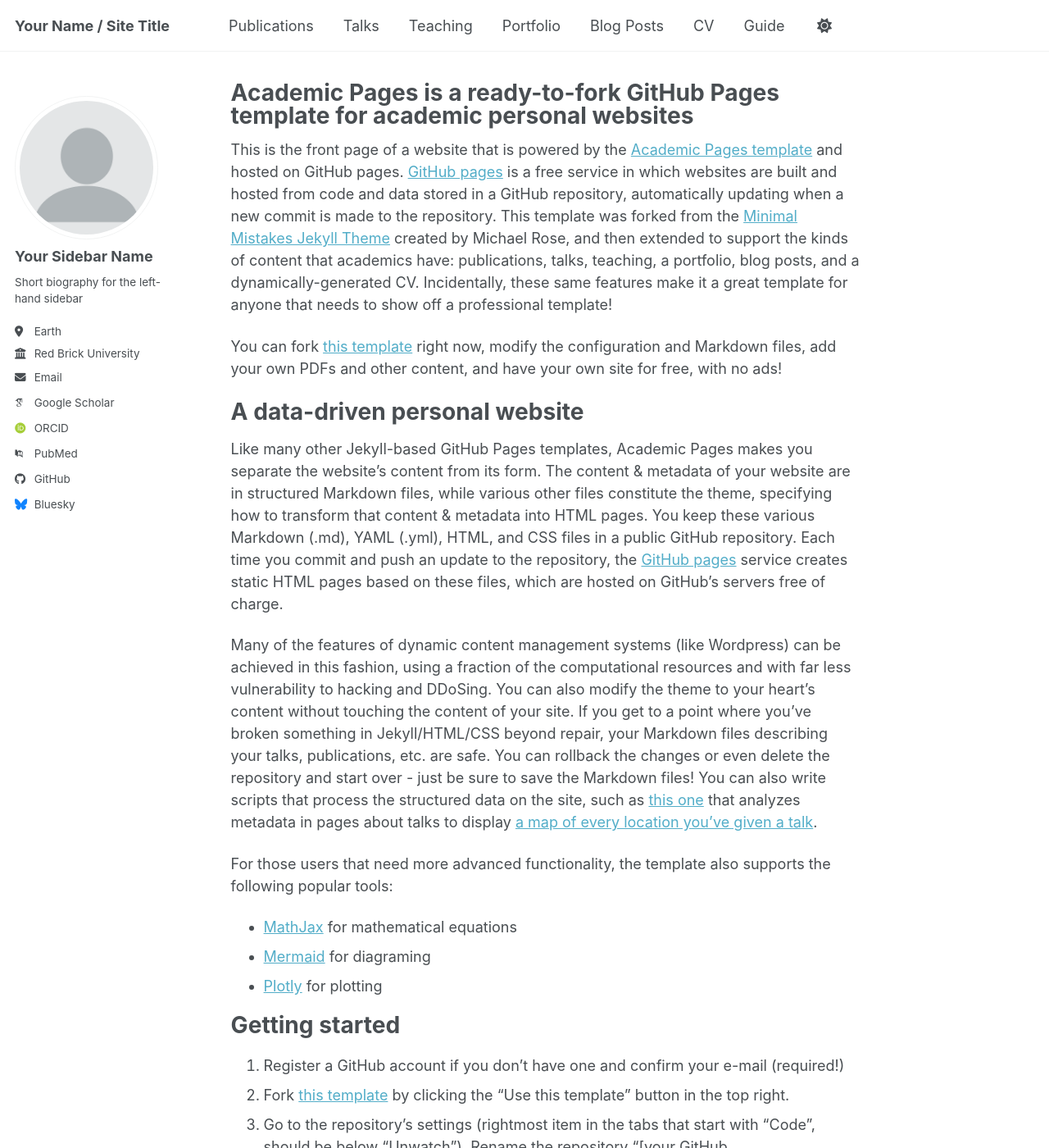
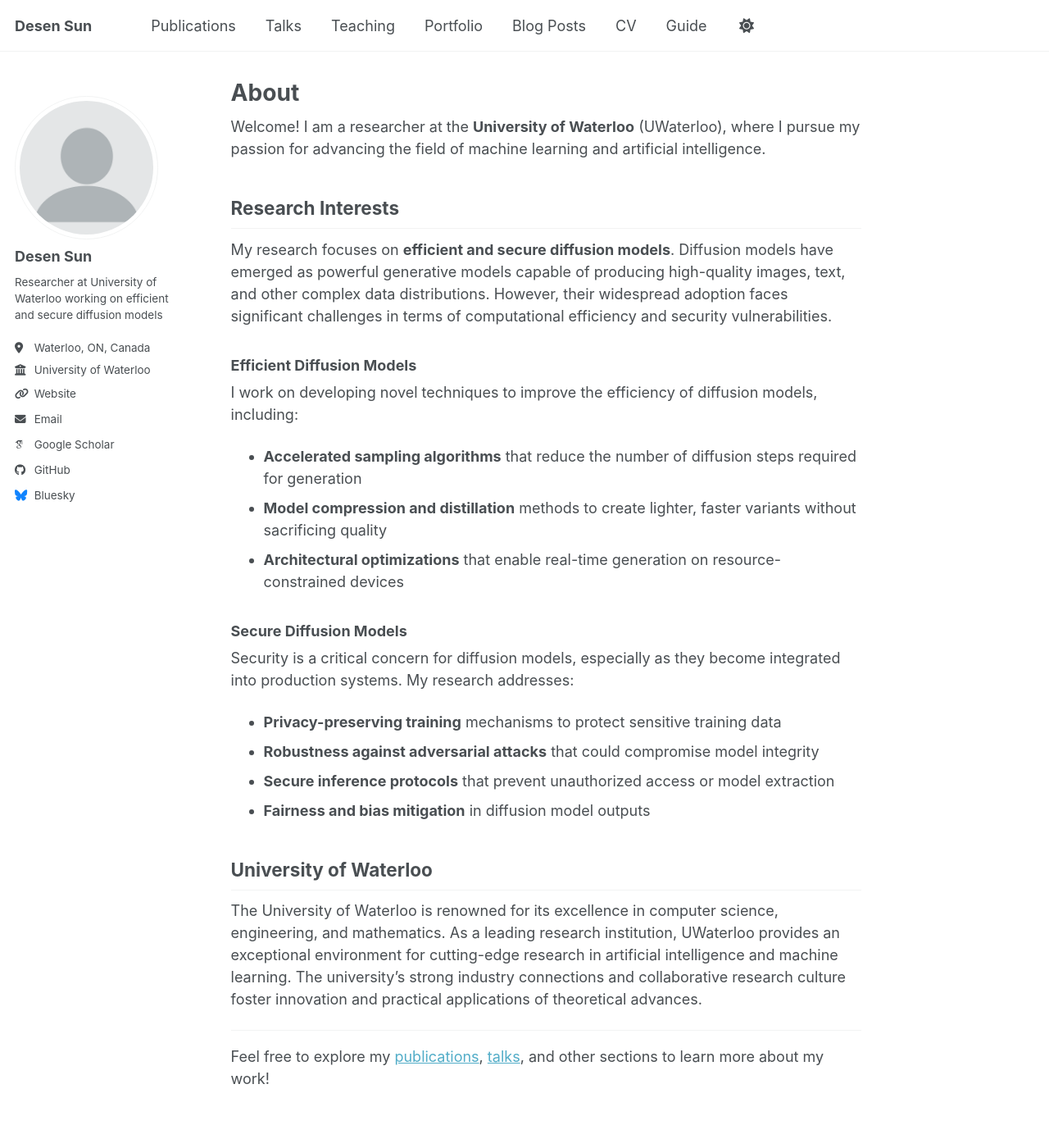
Before and after one commit to desenSunUBW/desen.sun.github.io, a Jekyll site: the page built from _pages/about.md, in a window 1280 px wide and 1400 px high. Shown: the whole window at 82% size. Built offline with Jekyll 4.4.1, drawn with Linux system fonts in a browser that asks for light colours; some web fonts are replaced; a script bundle is joined from its source files by our own code; library files that are not in the unit come from our copies; some of the changed text lies outside the part shown.

Commit message:
add self introduction

```diff
--- a/_config.yml
+++ b/_config.yml
@@ -9,14 +9,14 @@
 # Basic Site Settings
 locale                   : "en-US"
 site_theme               : "default" # Currently available options are "default", "air"
-title                    : "Your Name / Site Title"
+title                    : "Desen Sun"
 title_separator          : "-"
-name                     : &name "Your Name"
-description              : &description "Your Name's academic portfolio"   # Update this with a general description of your site, this is the default if not overridden by a page
-url                      : https://academicpages.github.io # The base hostname & protocol for your site e.g. "https://[your GitHub username].github.io",
+name                     : &name "Desen Sun"
+description              : &description "Researcher at University of Waterloo working on efficient and secure diffusion models"   # Update this with a general description of your site, this is the default if not overridden by a page
+url                      : https://desen.sun.github.io # The base hostname & protocol for your site e.g. "https://[your GitHub username].github.io",
                                                            # or if you already have some other page hosted on Github then use "https://[your GitHub username].github.io/[Your Repo Name]"
 baseurl                  : "" # the subpath of your site, e.g. "/blog"
-repository               : "academicpages/academicpages.github.io"
+repository               : "desenSunUBW/desen.sun.github.io"
 
 # Site Author - The following control what appear as part of the author content on the side bar.
 #               If a field is blank the icon and link will not appear, otherwise it will be shown.
@@ -24,24 +24,24 @@
 author:
   # Biographic information
   avatar           : "profile.png"
-  name             : "Your Sidebar Name"
+  name             : "Desen Sun"
   pronouns         : # example: "she/her"
-  bio              : "Short biography for the left-hand sidebar"
-  location         : "Earth"
-  employer         : "Red Brick University"
-  uri              : # URL
-  email            : "none@example.org"
+  bio              : "Researcher at University of Waterloo working on efficient and secure diffusion models"
+  location         : "Waterloo, ON, Canada"
+  employer         : "University of Waterloo"
+  uri              : "desen.sun.github.io" # URL
+  email            : "desen.sun AT uwaterloo.ca"
 
   # Academic websites
   academia         : # URL
   arxiv            : # URL - Update with the correct link to your profile
-  googlescholar    : "https://scholar.google.com/citations?user=PS_CX0AAAAAJ"
+  googlescholar    : "https://scholar.google.com/citations?user=32CXyUYAAAAJ&hl=en&oi=ao"
   inspire-hep      : # URL
   impactstory      : # URL
-  orcid            : "https://orcid.org/yourorcidurl"
+  orcid            :
   semantic         : # URL
   ssrn             : # URL
-  pubmed           : "https://www.ncbi.nlm.nih.gov/pubmed/?term=john+snow"
+  pubmed           :
   researchgate     : # URL
   scopus           : # URL
   zotero           : # URL
@@ -138,7 +138,7 @@
 
 # Social Sharing
 twitter:
-  username               : &twitter
+  username               :
 facebook:
   username               :
   app_id                 :
--- a/_pages/about.md
+++ b/_pages/about.md
@@ -1,56 +1,35 @@
 ---
 permalink: /
-title: "Academic Pages is a ready-to-fork GitHub Pages template for academic personal websites"
+title: "About"
 author_profile: true
 redirect_from:
   - /about/
   - /about.html
 ---
 
-This is the front page of a website that is powered by the [Academic Pages template](https://github.com/academicpages/academicpages.github.io) and hosted on GitHub pages. [GitHub pages](https://pages.github.com) is a free service in which websites are built and hosted from code and data stored in a GitHub repository, automatically updating when a new commit is made to the repository. This template was forked from the [Minimal Mistakes Jekyll Theme](https://mmistakes.github.io/minimal-mistakes/) created by Michael Rose, and then extended to support the kinds of content that academics have: publications, talks, teaching, a portfolio, blog posts, and a dynamically-generated CV. Incidentally, these same features make it a great template for anyone that needs to show off a professional template!
+Welcome! I am a researcher at the **University of Waterloo** (UWaterloo), where I pursue my passion for advancing the field of machine learning and artificial intelligence.
 
- You can fork [this template](https://github.com/academicpages/academicpages.github.io) right now, modify the configuration and Markdown files, add your own PDFs and other content, and have your own site for free, with no ads!
+## Research Interests
 
-A data-driven personal website
-======
-Like many other Jekyll-based GitHub Pages templates, Academic Pages makes you separate the website's content from its form. The content & metadata of your website are in structured Markdown files, while various other files constitute the theme, specifying how to transform that content & metadata into HTML pages. You keep these various Markdown (.md), YAML (.yml), HTML, and CSS files in a public GitHub repository. Each time you commit and push an update to the repository, the [GitHub pages](https://pages.github.com/) service creates static HTML pages based on these files, which are hosted on GitHub's servers free of charge.
+My research focuses on **efficient and secure diffusion models**. Diffusion models have emerged as powerful generative models capable of producing high-quality images, text, and other complex data distributions. However, their widespread adoption faces significant challenges in terms of computational efficiency and security vulnerabilities.
 
-Many of the features of dynamic content management systems (like Wordpress) can be achieved in this fashion, using a fraction of the computational resources and with far less vulnerability to hacking and DDoSing. You can also modify the theme to your heart's content without touching the content of your site. If you get to a point where you've broken something in Jekyll/HTML/CSS beyond repair, your Markdown files describing your talks, publications, etc. are safe. You can rollback the changes or even delete the repository and start over - just be sure to save the Markdown files! You can also write scripts that process the structured data on the site, such as [this one](https://github.com/academicpages/academicpages.github.io/blob/master/talkmap.ipynb) that analyzes metadata in pages about talks to display [a map of every location you've given a talk](https://academicpages.github.io/talkmap.html).
+### Efficient Diffusion Models
+I work on developing novel techniques to improve the efficiency of diffusion models, including:
+- **Accelerated sampling algorithms** that reduce the number of diffusion steps required for generation
+- **Model compression and distillation** methods to create lighter, faster variants without sacrificing quality
+- **Architectural optimizations** that enable real-time generation on resource-constrained devices
 
-For those users that need more advanced functionality, the template also supports the following popular tools:
-- [MathJax](https://www.mathjax.org/) for mathematical equations
-- [Mermaid](https://mermaid.js.org/) for diagraming
-- [Plotly](https://plotly.com/javascript/) for plotting
+### Secure Diffusion Models
+Security is a critical concern for diffusion models, especially as they become integrated into production systems. My research addresses:
+- **Privacy-preserving training** mechanisms to protect sensitive training data
+- **Robustness against adversarial attacks** that could compromise model integrity
+- **Secure inference protocols** that prevent unauthorized access or model extraction
+- **Fairness and bias mitigation** in diffusion model outputs
 
-Getting started
-======
-1. Register a GitHub account if you don't have one and confirm your e-mail (required!)
-1. Fork [this template](https://github.com/academicpages/academicpages.github.io) by clicking the "Use this template" button in the top right.
-1. Go to the repository's settings (rightmost item in the tabs that start with "Code", should be below "Unwatch"). Rename the repository "[your GitHub username].github.io", which will also be your website's URL.
-1. Set site-wide configuration and create content & metadata (see below -- also see [this set of diffs](https://archive.is/3TPas) showing what files were changed to set up [an example site](https://getorg-testacct.github.io) for a user with the username "getorg-testacct")
-1. Upload any files (like PDFs, .zip files, etc.) to the files/ directory. They will appear at https://[your GitHub username].github.io/files/example.pdf.
-1. Check status by going to the repository settings, in the "GitHub pages" section
+## University of Waterloo
 
-Site-wide configuration
-------
-The main configuration file for the site is in the base directory in [_config.yml](https://github.com/academicpages/academicpages.github.io/blob/master/_config.yml), which defines the content in the sidebars and other site-wide features. You will need to replace the default variables with ones about yourself and your site's github repository. The configuration file for the top menu is in [_data/navigation.yml](https://github.com/academicpages/academicpages.github.io/blob/master/_data/navigation.yml). For example, if you don't have a portfolio or blog posts, you can remove those items from that navigation.yml file to remove them from the header.
+The University of Waterloo is renowned for its excellence in computer science, engineering, and mathematics. As a leading research institution, UWaterloo provides an exceptional environment for cutting-edge research in artificial intelligence and machine learning. The university's strong industry connections and collaborative research culture foster innovation and practical applications of theoretical advances.
 
-Create content & metadata
-------
-For site content, there is one Markdown file for each type of content, which are stored in directories like _publications, _talks, _posts, _teaching, or _pages. For example, each talk is a Markdown file in the [_talks directory](https://github.com/academicpages/academicpages.github.io/tree/master/_talks). At the top of each Markdown file is structured data in YAML about the talk, which the theme will parse to do lots of cool stuff. The same structured data about a talk is used to generate the list of talks on the [Talks page](https://academicpages.github.io/talks), each [individual page](https://academicpages.github.io/talks/2012-03-01-talk-1) for specific talks, the talks section for the [CV page](https://academicpages.github.io/cv), and the [map of places you've given a talk](https://academicpages.github.io/talkmap.html) (if you run this [python file](https://github.com/academicpages/academicpages.github.io/blob/master/talkmap.py) or [Jupyter notebook](https://github.com/academicpages/academicpages.github.io/blob/master/talkmap.ipynb), which creates the HTML for the map based on the contents of the _talks directory).
+---
 
-**Markdown generator**
-
-The repository includes [a set of Jupyter notebooks](https://github.com/academicpages/academicpages.github.io/tree/master/markdown_generator
-) that converts a CSV containing structured data about talks or presentations into individual Markdown files that will be properly formatted for the Academic Pages template. The sample CSVs in that directory are the ones I used to create my own personal website at stuartgeiger.com. My usual workflow is that I keep a spreadsheet of my publications and talks, then run the code in these notebooks to generate the Markdown files, then commit and push them to the GitHub repository.
-
-How to edit your site's GitHub repository
-------
-Many people use a git client to create files on their local computer and then push them to GitHub's servers. If you are not familiar with git, you can directly edit these configuration and Markdown files directly in the github.com interface. Navigate to a file (like [this one](https://github.com/academicpages/academicpages.github.io/blob/master/_talks/2012-03-01-talk-1.md) and click the pencil icon in the top right of the content preview (to the right of the "Raw | Blame | History" buttons). You can delete a file by clicking the trashcan icon to the right of the pencil icon. You can also create new files or upload files by navigating to a directory and clicking the "Create new file" or "Upload files" buttons.
-
-Example: editing a Markdown file for a talk
-![Editing a Markdown file for a talk](/images/editing-talk.png)
-
-For more info
-------
-More info about configuring Academic Pages can be found in [the guide](https://academicpages.github.io/markdown/), the [growing wiki](https://github.com/academicpages/academicpages.github.io/wiki), and you can always [ask a question on GitHub](https://github.com/academicpages/academicpages.github.io/discussions). The [guides for the Minimal Mistakes theme](https://mmistakes.github.io/minimal-mistakes/docs/configuration/) (which this theme was forked from) might also be helpful.
+Feel free to explore my [publications](/publications/), [talks](/talks/), and other sections to learn more about my work!
```
